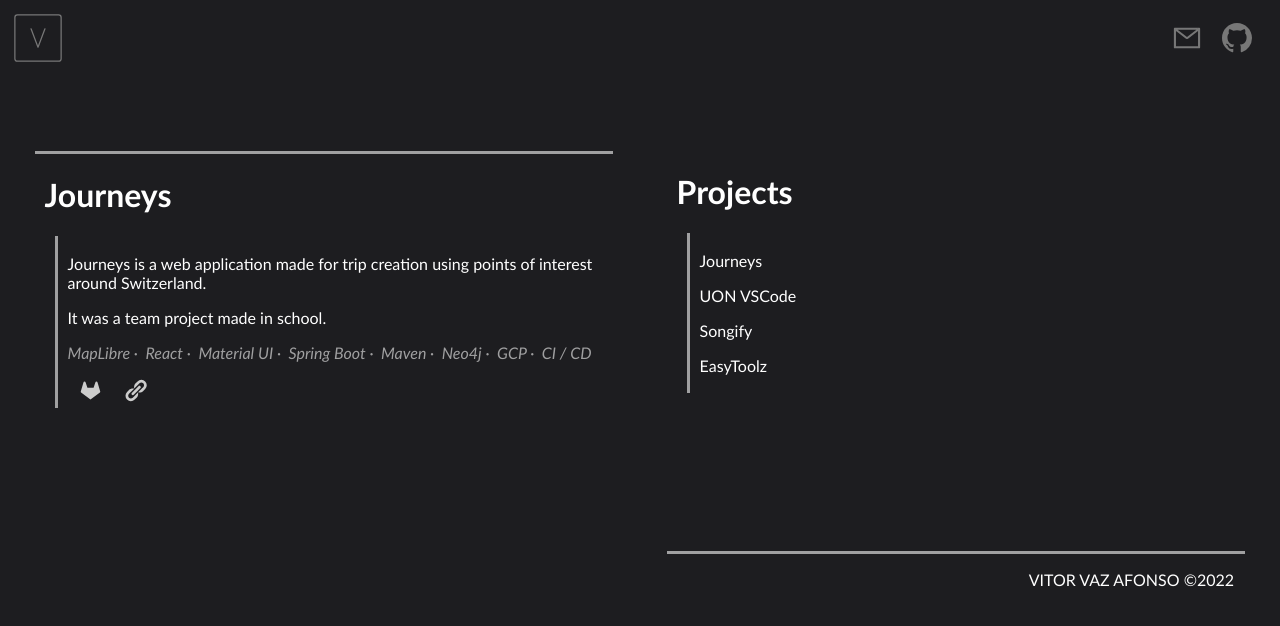
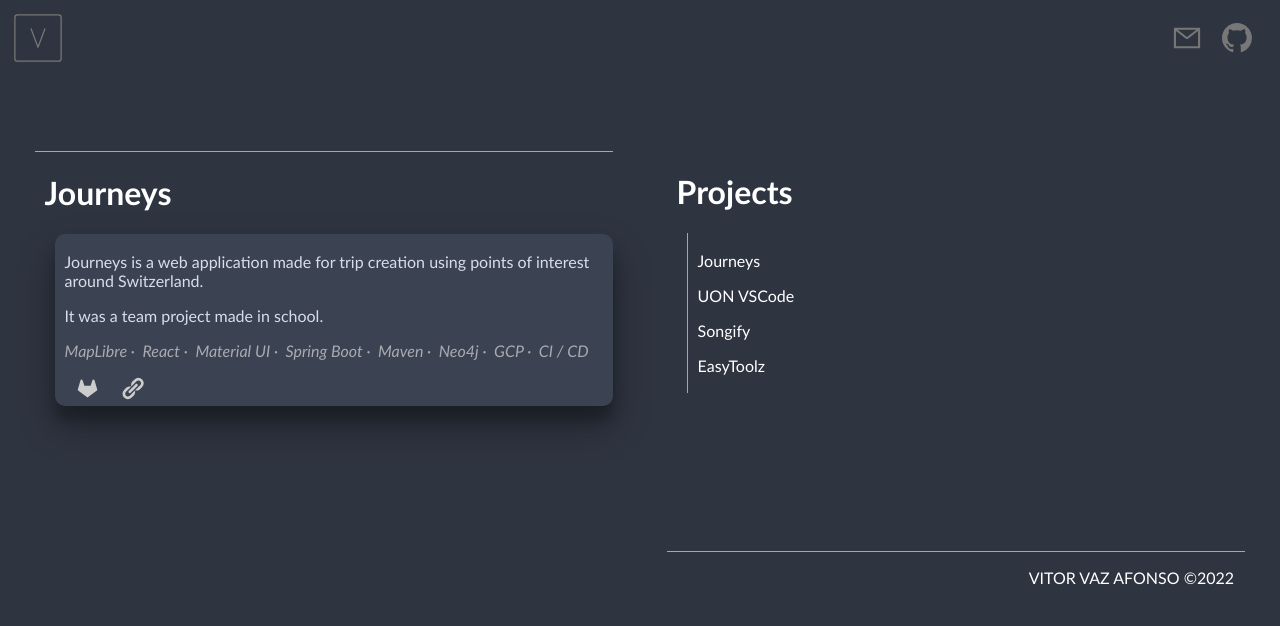
Before and after one commit to vitorva/portfolio, a Vue app: page /#/journeys in a window 1280 px wide. Shown: the top 626 px of the page. Built offline with nearby package versions, Linux system fonts and the light colour scheme.

Commit message:
udpates ui

```diff
--- a/index.html
+++ b/index.html
@@ -8,7 +8,7 @@
   </head>
   <body
     style="
-      background-color: #1d1d20;
+      background-color: #2e3440;
       color: white;
       font-family: 'Gill Sans', 'Gill Sans MT', Calibri, 'Trebuchet MS',
         sans-serif;
--- a/src/App.vue
+++ b/src/App.vue
@@ -102,21 +102,21 @@ footer {
 }
 
 .box-top::before {
-  border-top: solid #d9d9d9b2;
+  border-top: solid #d9d9d9b2 1px;
   content: '';
   display: block;
   margin-right: 35%;
 }
 
 .box-bottom::after {
-  border-bottom: solid #d9d9d9b2;
+  border-bottom: solid #d9d9d9b2 1px;
   content: '';
   display: block;
   margin-left: 35%;
 }
 
 .project-title {
-  border-left: solid #d9d9d9b2;
+  border-left: solid #d9d9d9b2 1px;
   padding-top: 2px;
   padding-bottom: 2px;
   padding-left: 10px;
@@ -140,14 +140,12 @@ footer {
   }
 
   .box-top {
-    border-top: solid;
-    border-color: #d9d9d9b2;
+    border-top: solid #d9d9d9b2 1px;
   }
 
 
   .box-bottom {
-    border-bottom: solid;
-    border-color: #d9d9d9b2;
+    border-bottom: solid #d9d9d9b2 1px;
     min-height: 400px;
   }
 
--- a/src/views/Journeys.vue
+++ b/src/views/Journeys.vue
@@ -30,7 +30,12 @@
     padding-top: 2px;
     padding-bottom: 2px;
     padding-left: 10px;
-    border-left: solid #d9d9d9b2;
+    /*border-left: solid #d9d9d9b2;*/
+    background-color: #3b4252;
+    box-shadow: rgb(0 0 0 / 30%) 0px 19px 38px, rgb(0 0 0 / 22%) 0px 15px 12px;
+    color: #d8dee9;
+    border-radius: 10px;
+    transition: opacity 500ms;
 }
 
 .technos {
```
